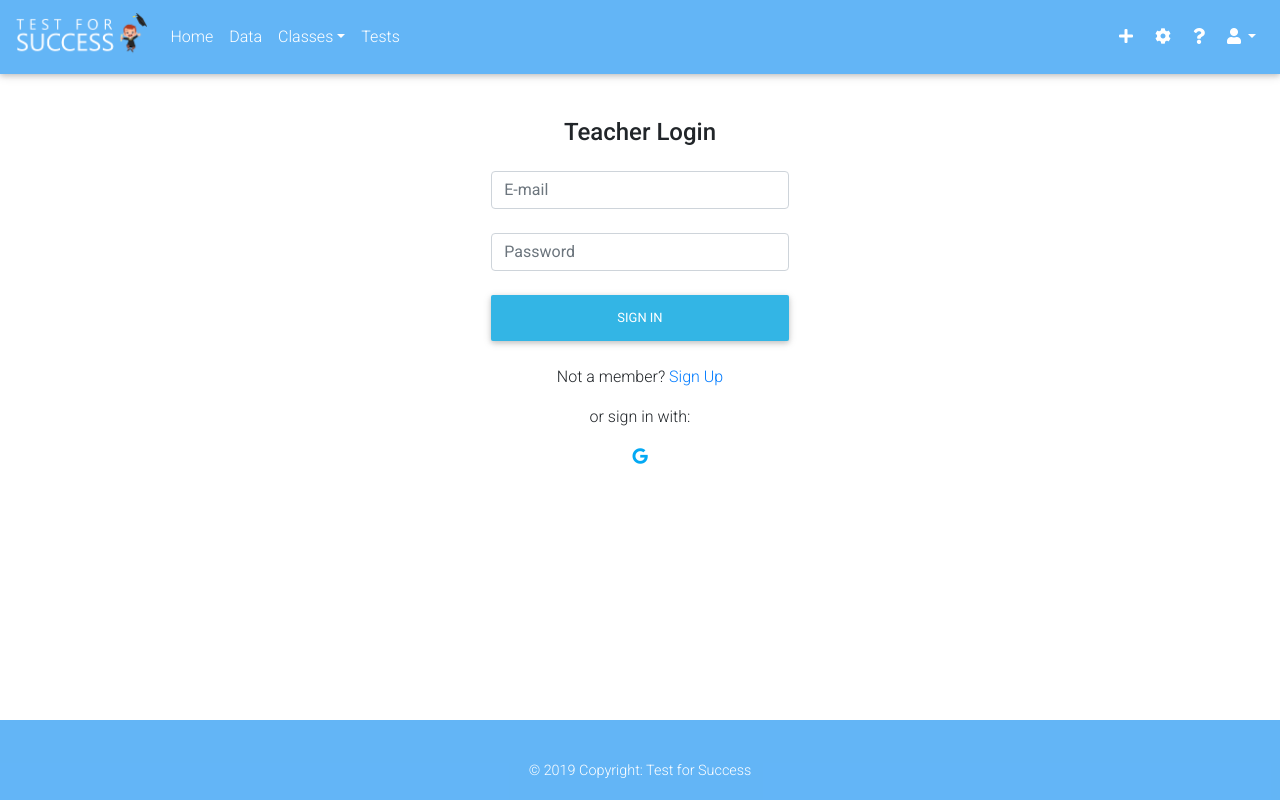
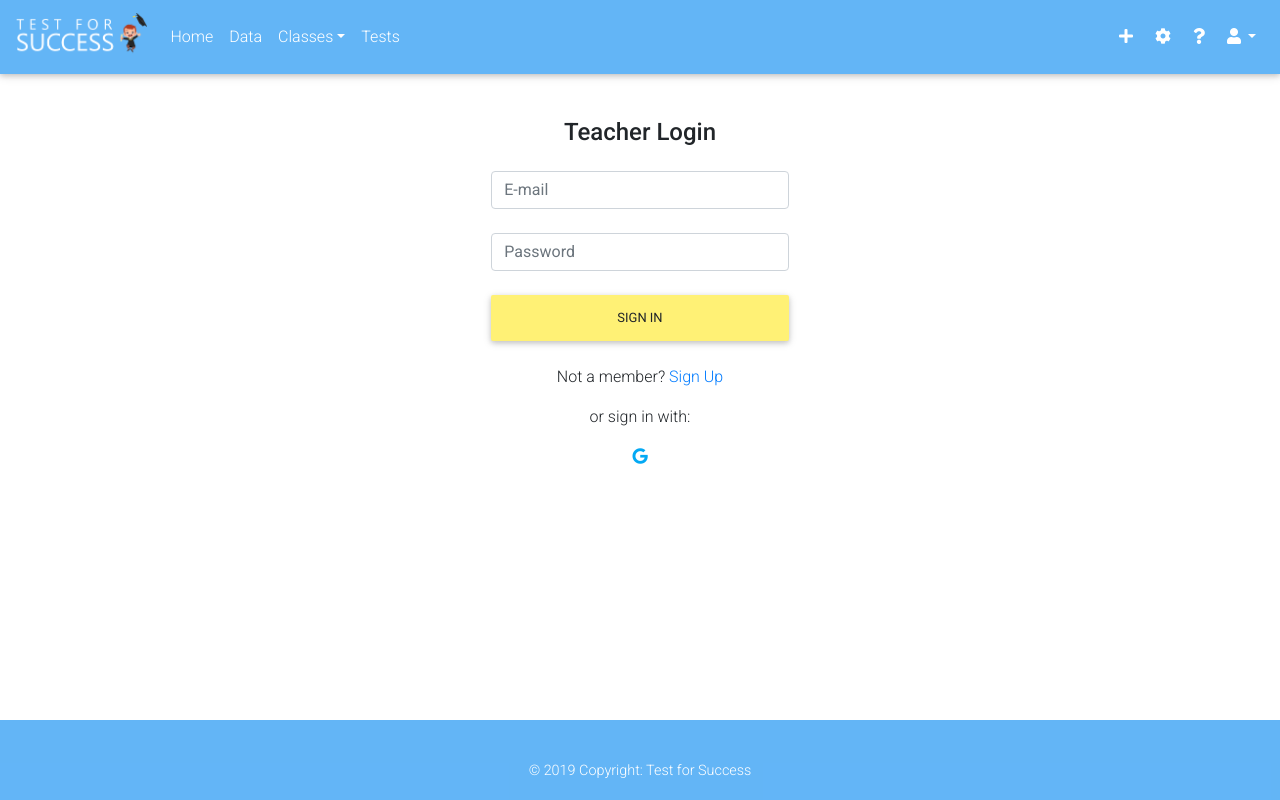
Before and after one commit to HeatherButterfield/testforsuccess, a React (Create React App) app: page /login/teacher in a window 1280 px wide. Built offline with nearby package versions, Linux system fonts and the light colour scheme.

Commit message:
link to dashboard

```diff
--- a/src/pages/TeacherLoginPage.js
+++ b/src/pages/TeacherLoginPage.js
@@ -9,7 +9,7 @@ function TeacherLoginPage() {
           <input type="email" id="password" class="form-control mb-4" placeholder="E-mail"/>
           <input type="password" id="password" class="form-control mb-4" placeholder="Password"/>
 
-          <button class="btn btn-info btn-block my-4" type="submit">Sign in</button>
+          <button href="teacher/dashboard" class="btn yellow-btn btn-block my-4" type="submit">Sign in</button>
 
           <p>Not a member?
               <a href=""> Sign Up</a>
```
